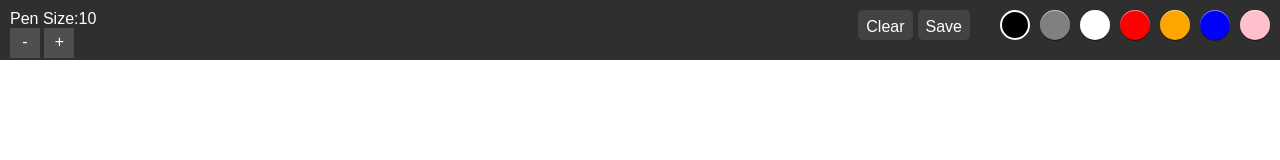
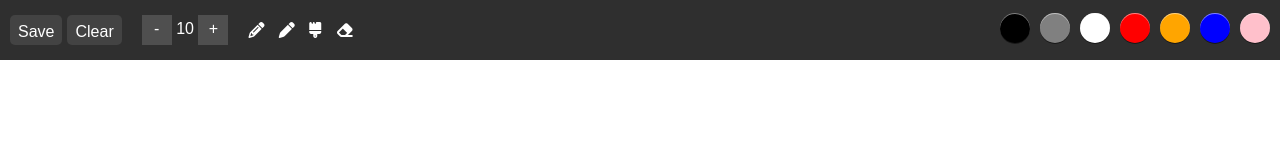
Before and after one commit to Harish-Kushwah/SketchPad, a plain HTML site: page index.html in a window 1280 px wide. Drawn offline with Linux system fonts and the light colour scheme.

Commit message:
pens added

```diff
--- a/css/master.css
+++ b/css/master.css
@@ -18,6 +18,11 @@
 	background-color:#2f2f2f;
 	color:white;
 
+	display:flex;
+	flex-direction: row;
+	align-items: center;
+	justify-content: space-between;
+
 }
 .radcontrol1{
 	width:30px;
@@ -26,9 +31,11 @@
 	display:inline-block;
 	text-align:center;
 	padding:5px;
+	cursor: pointer;
 }
 #rad{
 	float:left;
+	margin-left: 15px;
 }
 #colors{
 	float:right;
@@ -51,8 +58,7 @@
 	display:block;
 }
 #save{
-	float:right;
-	margin-right:20px;
+	margin-right:5px;
 	height:30px;
 	padding:8px;
 	background-color:#434343;
@@ -64,7 +70,7 @@
 }
 
 #clear{
-	float:right;
+	margin-right: 10px;
 	margin-right:5px;
 	height:30px;
 	padding:8px;
@@ -76,7 +82,26 @@
 #clear:hover{
 	background-color:#818181;
 }
-
+#penbar{
+	padding: 5px;
+	margin-left:10px ;
+	cursor: pointer;
+}
+#penbar i{
+	padding: 5px;
+}
+.active-pen{
+	border-bottom: 3px solid white;
+}
+#subtoolbar{
+	display:flex;
+	flex-direction: row;
+	align-items: center;
+	justify-content: space-between;
+}
+#colortoolbar{
+	border: 1px solid red;
+}
 @media only screen and (max-width: 600px) {
 	#colors{
 		display: flex;
@@ -84,7 +109,7 @@
 		float:right;
 		margin: 0px;
 		padding-right:5px ;
-		margin-top: 50px;
+		margin-top: 270px;
 
 	}
 	#save,#clear{
--- a/index.html
+++ b/index.html
@@ -5,30 +5,43 @@
 		<meta name="viewport" content="width=device-width, initial-scale=1.0">
 		<title>Drawing App</title>
 		<link rel="stylesheet" href="./css/master.css">
+		<script src='https://kit.fontawesome.com/5db7c9bc47.js' crossorigin='anonymous'></script>
+</head>
 	</head>
 	<style>
 
 	</style>
 	<body >
 		<div id="toolbar">
-			<div id="rad">
-				 Pen Size:<span id="radval">5</span>
-				<div class="radcontrol">
-				<div id ="decrad" class="radcontrol1">-</div>
-				<div id ="incrad" class="radcontrol1">+</div></div>
-
-			</div>
-			<div id="colors">
-
-			</div>
+		  <div id="subtoolbar">
 
 			<div id="save">
 			 Save
 			</div>
 			<div id="clear">
-			 Clear
+				Clear
 			</div>
 
+			<div id="rad">
+
+				<div class="radcontrol">
+				<div id ="decrad" class="radcontrol1">-</div>
+				<span id="radval">5</span>
+				<div id ="incrad" class="radcontrol1">+</div></div>
+
+			</div>
+			<div id="penbar">
+				<i class="fa-solid fa-pencil"></i>
+				<i class="fa-solid fa-pen"  id="pen"></i>
+				<i class="fa-solid fa-brush" id="brush"></i>
+				<i class="fa-solid fa-eraser"></i>
+			</div>
+
+		  </div>
+		<div class="colortoolbar">
+		<div id="colors">
+		</div>
+		</div>
 
 		</div>
 
@@ -41,6 +54,8 @@
 		<script src="./js/colors.js"></script>
 		<script src="./js/save.js"></script>
 		<script src="./js/clear.js"></script>
+		<script src="./js/pen.js"></script>
+		<script src="./js/brush.js"></script>
 	</body>
 
 </html>
--- /dev/null
+++ b/js/brush.js
@@ -0,0 +1,30 @@
+var brush = document.getElementById("brush");
+
+var isBrushSelected = false;
+var brushRadius = 15;
+
+brush.addEventListener('click',activatePen);
+function setBorderColor(color){
+    if(isBrushSelected){
+        brush.style.borderColor=color;
+    }
+    else{
+        brush.style.borderColor=selectedColor;
+    }
+}
+function activatePen(e){
+    if(!isBrushSelected){
+        setRadius(brushRadius);
+        e.target.className +=' active-pen';
+        isBrushSelected = true;
+    }
+    else{
+        setRadius(defaultRad)
+        e.target.classList.remove("active-pen");
+        isBrushSelected = false;
+    }
+
+}
+
+//set the default color for the pen
+setBorderColor()
--- a/js/colors.js
+++ b/js/colors.js
@@ -1,6 +1,7 @@
 var colors = ['black','grey','white','red','orange','blue','pink'];
 
 var swatches = document.getElementsByClassName('swatch');
+var selectedColor=colors[i];
 
 
 for(var i =0, n=colors.length; i<n; i++){
@@ -20,9 +21,12 @@ function setColor(color){
 	}
 
 }
+
 function setSwatch(e){
 	var swatch = e.target;
-	setColor(swatch.style.backgroundColor);
+	selectedColor = swatch.style.backgroundColor;
+	setColor(selectedColor);
+	setBorderColor(selectedColor);
 	swatch.className +=' active';
 }
 
--- /dev/null
+++ b/js/pen.js
@@ -0,0 +1,30 @@
+var pen = document.getElementById("pen");
+
+var isPenSelected = false;
+var penRadius = 3;
+
+pen.addEventListener('click',activatePen);
+function setBorderColor(color){
+    if(isPenSelected){
+        pen.style.borderColor=color;
+    }
+    else{
+        pen.style.borderColor=selectedColor;
+    }
+}
+function activatePen(e){
+    if(!isPenSelected){
+        setRadius(penRadius);
+        e.target.className +=' active-pen';
+        isPenSelected = true;
+    }
+    else{
+        setRadius(defaultRad)
+        e.target.classList.remove("active-pen");
+        isPenSelected = false;
+    }
+
+}
+
+//set the default color for the pen
+setBorderColor()
```
